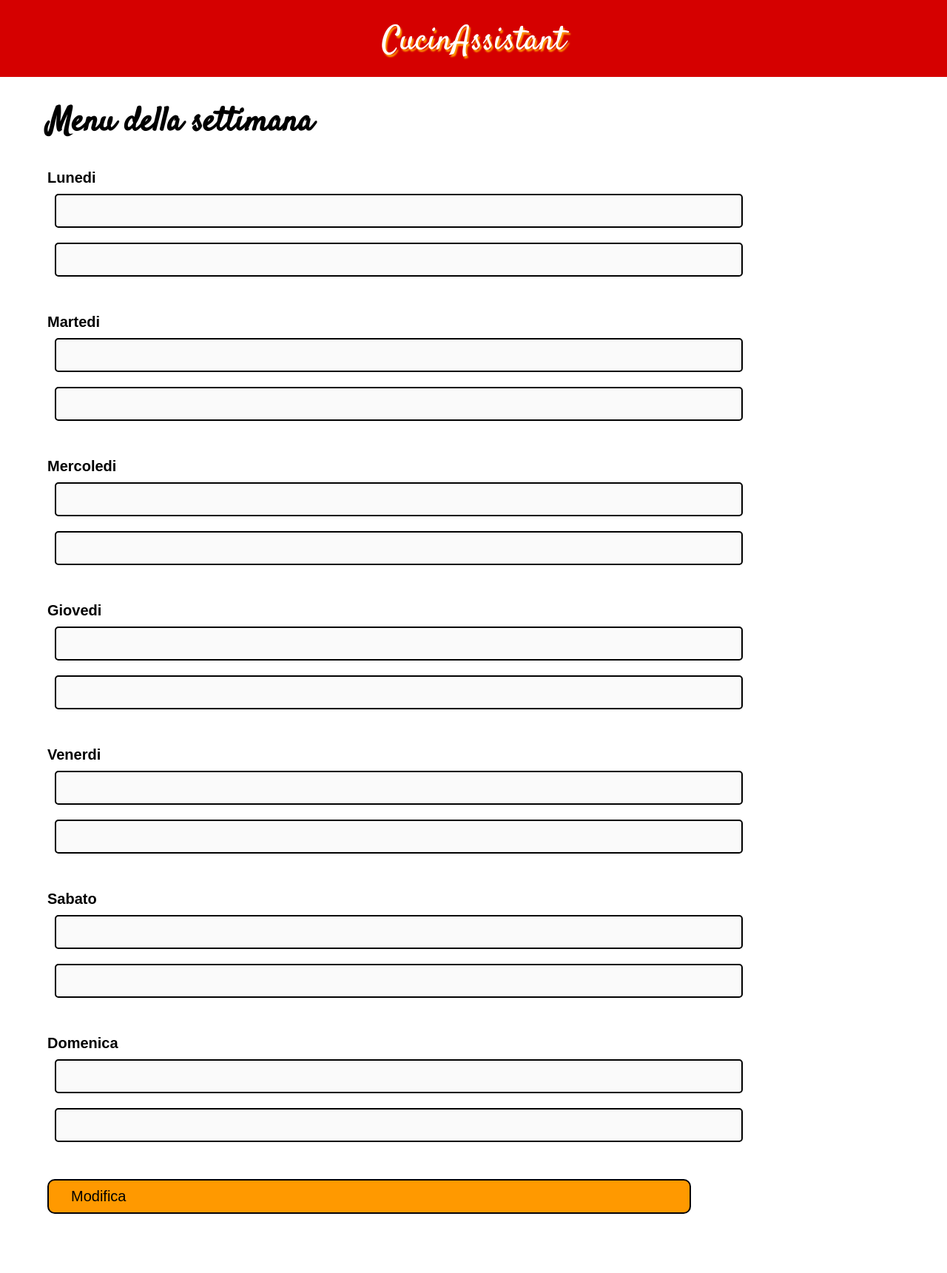
After one commit to gianluparri03/cucinassistant, a Flask app: page /menu in a window 1280 px wide. The commit adds this page. Shown: the whole page at 74% size. Run offline with Flask 3, Linux system fonts and the light colour scheme; data that the repository does not hold is empty; some web fonts are replaced.

Commit message:
Added /menu

```diff
--- a/application/__init__.py
+++ b/application/__init__.py
@@ -20,3 +20,4 @@ def home_route():
 
 from .list import *
 from .expirations import *
+from .menu import *
--- /dev/null
+++ b/application/menu.py
@@ -0,0 +1,31 @@
+from . import app, cursor
+
+from flask import render_template, request, redirect
+from mariadb import Error as DBError
+
+
+# Ensures the table exists
+try:
+    cursor.execute('SELECT * FROM menu;')
+except DBError:
+    cursor.execute('CREATE TABLE menu (id INT PRIMARY KEY, name VARCHAR(100));')
+
+
+@app.route('/menu', methods=['GET', 'POST'])
+def menu_route():
+    def get_items():
+        cursor.execute('SELECT * FROM menu;')
+        return dict(cursor.fetchall())
+
+    # If the method is GET, displays the list
+    if request.method == 'GET':
+        return render_template('menu.html', items=get_items())
+
+    # Tries to save the new menu
+    try:
+        cursor.execute('DELETE FROM menu;')
+        cursor.executemany('INSERT INTO menu (id, name) VALUES (?, ?);', list(request.form.items()))
+    except Exception as e:
+        return render_template('menu.html', items=get_items(), error=str(e))
+
+    return redirect('/menu/')
--- a/application/static/style/style.css
+++ b/application/static/style/style.css
@@ -71,7 +71,7 @@ input[type=checkbox] {
 }
 
 input[type=date], input[type=text] {
-    width: 20vw;
+    width: 80%;
     height: 5vh;
 
     margin: 10px;
@@ -81,3 +81,12 @@ input[type=date], input[type=text] {
 
     font-size: 17px;
 }
+
+.menu-entry {
+    margin-bottom: 40px;
+}
+
+.menu-entry b {
+    width: 10vw;
+    display: block;
+}
--- a/application/templates/add.html
+++ b/application/templates/add.html
@@ -13,9 +13,10 @@
             div.innerHTML = '<input type="text" name="' + i + '-name" required>';
 
             {% if date %}
-                div.innerHTML += '<input type="date" name="' + i++ + '-date" required>';
+                div.innerHTML += '<input type="date" name="' + i + '-date" required>';
             {% endif %}
 
+            i++;
             document.forms[0].appendChild(div);
         }
 
--- a/application/templates/base.html
+++ b/application/templates/base.html
@@ -13,6 +13,8 @@
         <link href="https://fonts.googleapis.com/css2?family=Inclusive+Sans&family=Satisfy&display=swap" rel="stylesheet">
         <link rel="stylesheet" href="{{ url_for('static', filename='style/style.css') }}">
         {% block imports %} {% endblock %}
+
+        {% if error %} <script> alert('{{ error }}'); </script> {% endif %}
     </head>
 
     <body>
--- /dev/null
+++ b/application/templates/menu.html
@@ -0,0 +1,74 @@
+{% extends "base.html" %}
+
+{% block imports %}
+    <script>
+        function start_editing() {
+            // Enables the checkboxes and the controls
+            for (i of document.getElementsByTagName('input')) { i.disabled = false; }
+            for (i of document.getElementsByClassName('non-editing')) i.style.display = 'none';
+            for (i of document.getElementsByClassName('editing')) i.style.display = 'block';
+        }
+
+        function submit() {
+            document.forms[0].submit();
+        }
+
+        window.onload = function () {
+            for (i of document.getElementsByClassName('non-editing')) i.style.display = 'block';
+            for (i of document.getElementsByClassName('editing')) i.style.display = 'none';
+        }
+    </script>
+{% endblock %}
+
+{% block content %}
+    <h1>Menu della settimana</h1>
+
+
+    <form method="POST">
+        <div class="menu-entry">
+            <b>Lunedi</b>
+            <input type="text" name="0" value="{{ items[0] }}" disabled>
+            <input type="text" name="1" value="{{ items[1] }}" disabled>
+        </div>
+
+        <div class="menu-entry">
+            <b>Martedi</b>
+            <input type="text" name="2" value="{{ items[2] }}" disabled>
+            <input type="text" name="3" value="{{ items[3] }}" disabled>
+        </div>
+
+        <div class="menu-entry">
+            <b>Mercoledi</b>
+            <input type="text" name="4" value="{{ items[4] }}" disabled>
+            <input type="text" name="5" value="{{ items[5] }}" disabled>
+        </div>
+
+        <div class="menu-entry">
+            <b>Giovedi</b>
+            <input type="text" name="6" value="{{ items[6] }}" disabled>
+            <input type="text" name="7" value="{{ items[7] }}" disabled>
+        </div>
+
+        <div class="menu-entry">
+            <b>Venerdi</b>
+            <input type="text" name="8" value="{{ items[8] }}" disabled>
+            <input type="text" name="9" value="{{ items[9] }}" disabled>
+        </div>
+
+        <div class="menu-entry">
+            <b>Sabato</b>
+            <input type="text" name="10"value="{{ items[10] }}" disabled>
+            <input type="text" name="11"value="{{ items[11] }}" disabled>
+        </div>
+
+        <div class="menu-entry">
+            <b>Domenica</b>
+            <input type="text" name="12"value="{{ items[12] }}" disabled>
+            <input type="text" name="13"value="{{ items[13] }}" disabled>
+        </div>
+
+        <a href="javascript:start_editing()" class="non-editing button">Modifica</a>
+        <a href="javascript:location.reload()" class="editing button">Annulla</a>
+        <a href="javascript:submit()" class="editing button">Salva</a>
+    </form>
+{% endblock %}
```
Also changed, not shown: application/expirations.py (+9 -7 lines), application/list.py (+12 -8 lines).
